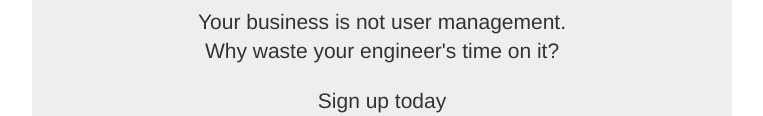
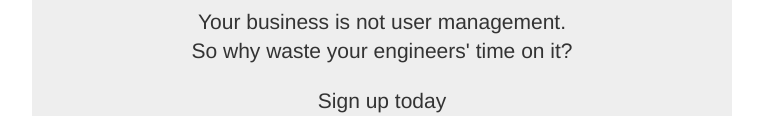
Before and after one commit to cgarvis/userbase.front, a website: page pages/index.html in a window 1280 px wide. Shown: the part 307-423 px from the top of the page, without its empty margins (258-1021 px from the left). Drawn offline with nearby package versions, Linux system fonts and the light colour scheme; some packages are replaced by stand-ins of ours; files that its build step writes are made by us from their sources; a script that the page names is missing.

Commit message:
Copy change

```diff
--- a/pages/index.html
+++ b/pages/index.html
@@ -20,7 +20,7 @@
                 <h1>Build Faster with Userbase</h1>
                 <p class="lead">
                     Your business is not user management.<br />
-                    Why waste your engineer's time on it?
+                    So why waste your engineers' time on it?
                 </p>
                 <p><sign-up-btn position="jumbotron">Sign up today</sign-up-btn></p>
             </div>
```
